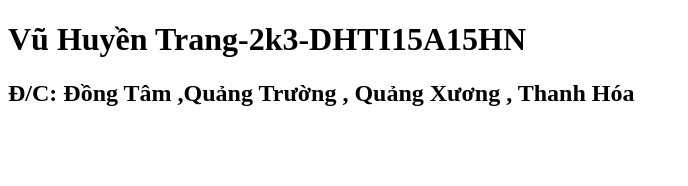
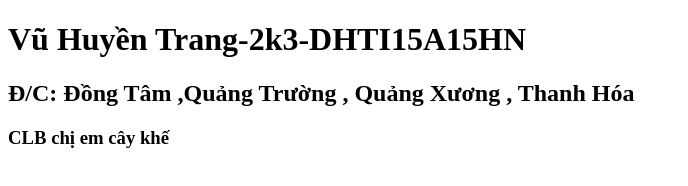
Before and after one commit to HuyenTrang03/vhtrang.com, a plain HTML site: page index.html in a window 1280 px wide. Shown: the whole page, without its empty margins (0-688 px from the left). Drawn offline with Linux system fonts and the light colour scheme.

Commit message:
add hello

```diff
--- a/index.html
+++ b/index.html
@@ -12,5 +12,8 @@
     <h2>
         Đ/C: Đồng Tâm ,Quảng Trường , Quảng Xương , Thanh Hóa
     </h2>
+    <h3>
+        CLB chị em cây khế
+    </h3>
 </body>
 </html>
```
